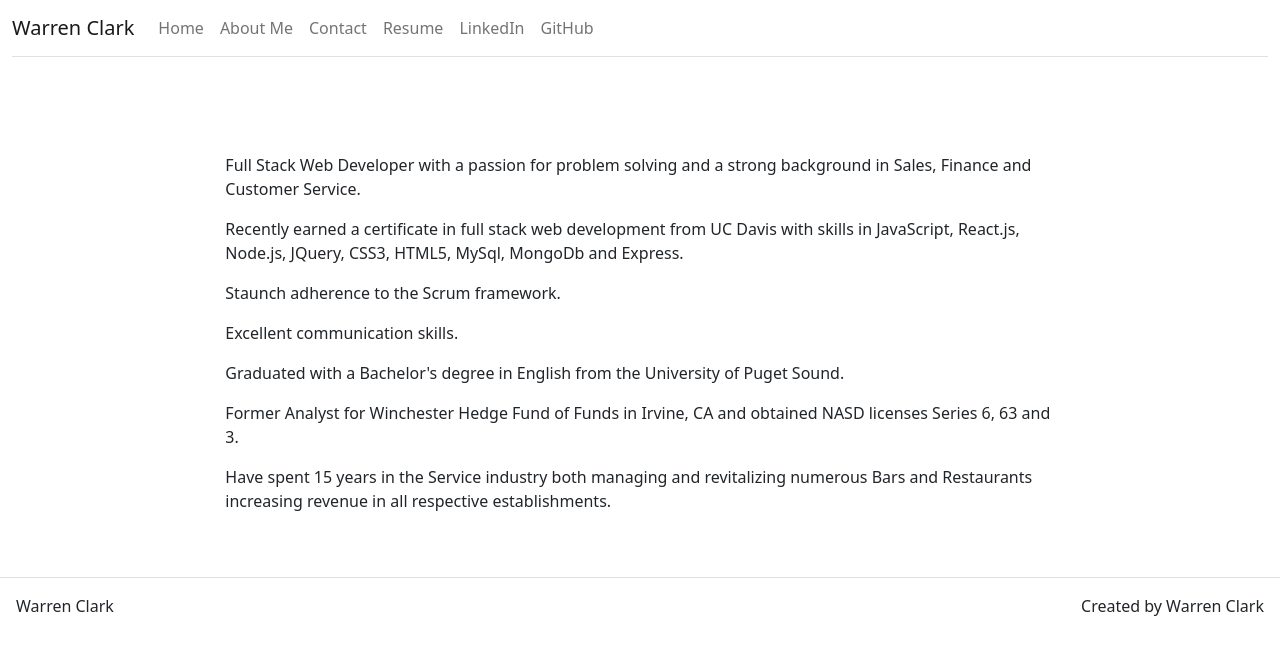
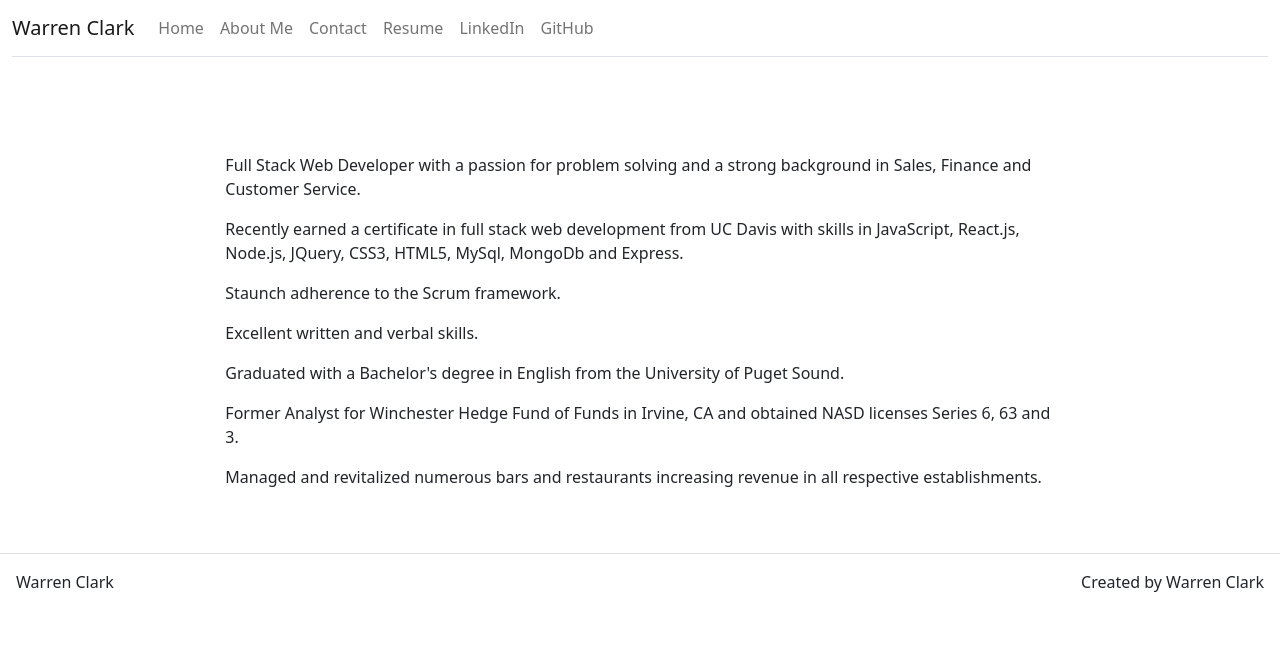
Before and after one commit to wclarkcito/portfolio, a React (Create React App) app: page /about in a window 1280 px wide. Shown: the top 654 px of the page. Built offline with nearby package versions, Linux system fonts and the light colour scheme.

Commit message:
more changes to the about page

```diff
--- a/src/pages/AboutPage.js
+++ b/src/pages/AboutPage.js
@@ -15,13 +15,13 @@ function AboutPage(props) {
 
                 <p> Staunch adherence to the Scrum framework.</p>
 
-                <p> Excellent communication skills. </p>
+                <p> Excellent written and verbal skills. </p>
 
                 <p> Graduated with a Bachelor's degree in English from the University of Puget Sound.</p>
 
                 <p> Former Analyst for Winchester Hedge Fund of Funds in Irvine, CA and obtained NASD licenses Series 6, 63 and 3.</p>
 
-                <p> Have spent 15 years in the Service industry both managing and revitalizing numerous Bars and Restaurants increasing revenue in all respective establishments.</p>
+                <p> Managed and revitalized numerous bars and restaurants increasing revenue in all respective establishments.</p>
 
 
 
```
